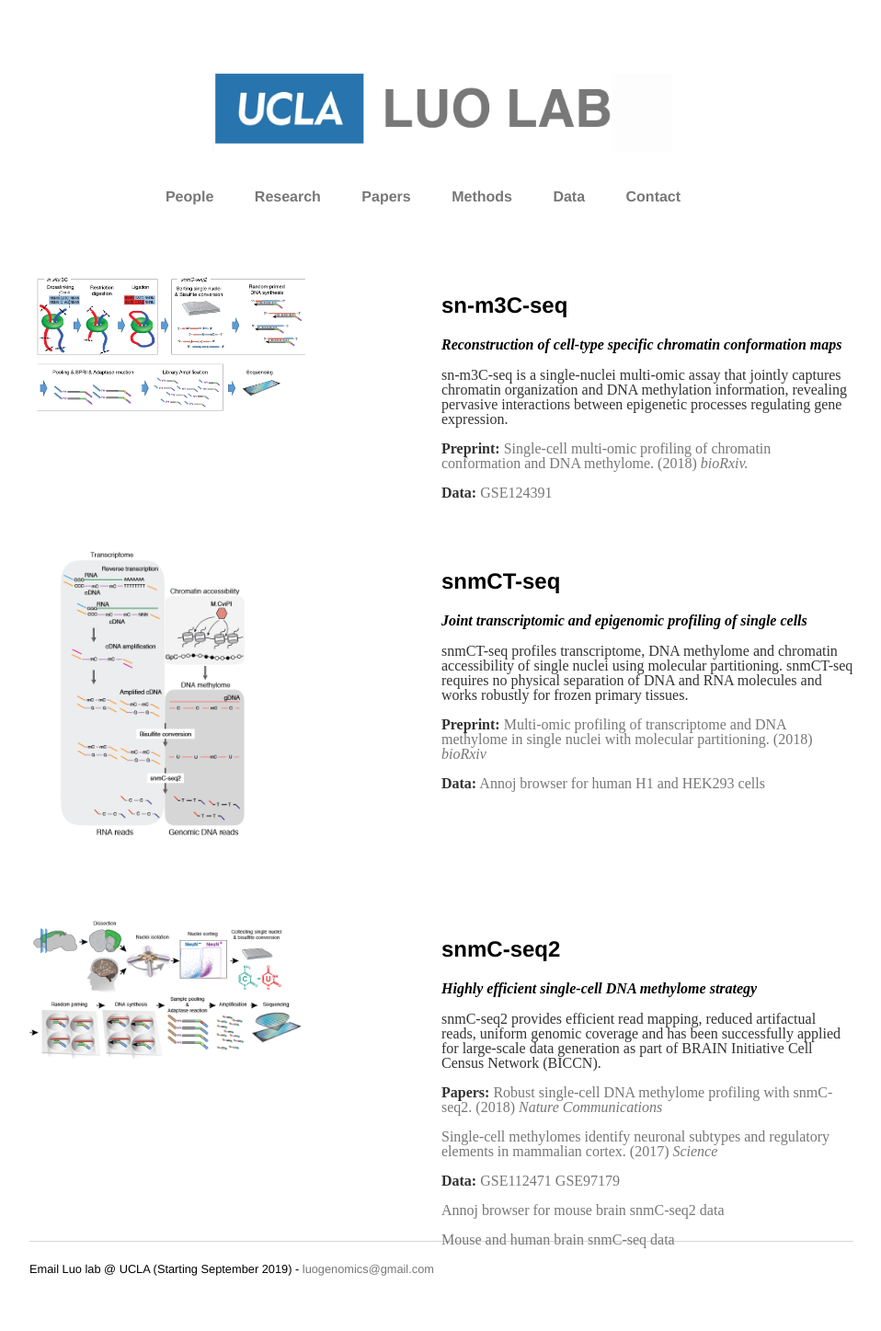
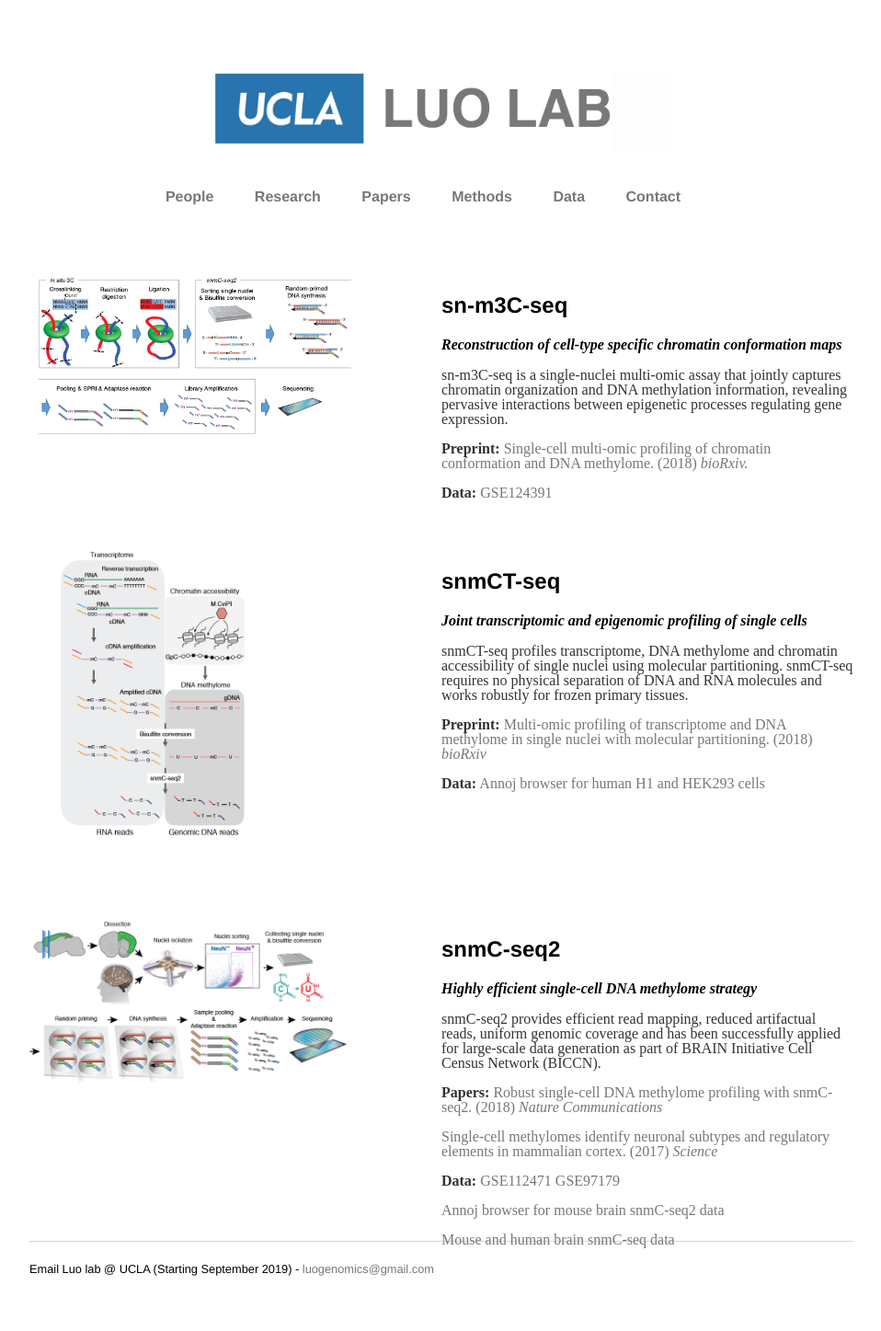
Before and after one commit to luogenomics/luogenomics.github.io, a Jekyll site: the page built from technologies/index.html, in a window 1280 px wide. Shown: the whole page at 92% size, without its empty margins (160-1118 px from the left). Built offline with Jekyll 4.4.1, drawn with Linux system fonts in a browser that asks for light colours.

Commit message:
Update index.html

```diff
--- a/technologies/index.html
+++ b/technologies/index.html
@@ -6,7 +6,7 @@
   <div class="hugespacer"></div>
   <div class="projectmediabox pull-left">
     <a href="">
-      <img width=300 class="projectmedia" src="m3C-seq.png" >
+      <img width=350 class="projectmedia" src="m3C-seq.png" >
     </a>
   </div>
   <div class="projecttextbox pull-left">
@@ -36,7 +36,7 @@
 <div class="projectbox">
   <div class="projectmediabox pull-left">
     <a href="">
-      <img width=300 class="projectmedia" src="snmc-seq.png">
+      <img width=350 class="projectmedia" src="snmc-seq.png">
     </a>
   </div>
   <div class="projecttextbox pull-left">
```
